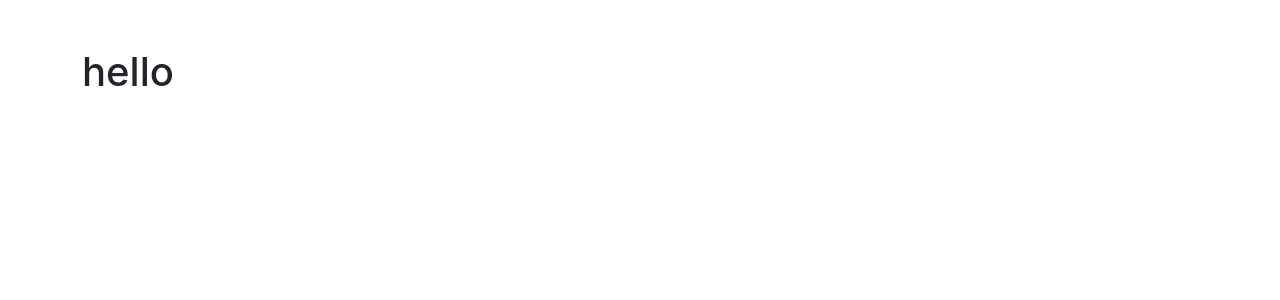
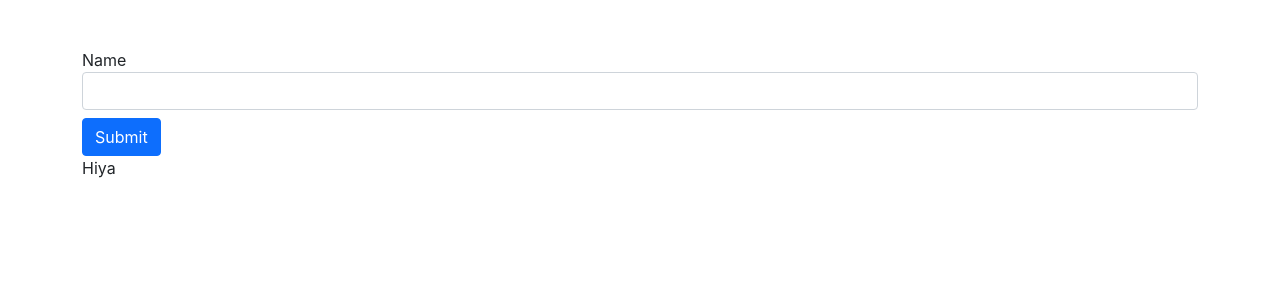
Before and after one commit to servegood/react-sandbox, a React (Create React App) app: page / in a window 1280 px wide. Shown: the top 300 px of the page. Built offline with nearby package versions, Linux system fonts and the light colour scheme.

Commit message:
UseRef Example 1 for DOM elements

```diff
--- a/src/components/UseRefExample1.jsx
+++ b/src/components/UseRefExample1.jsx
@@ -1,9 +1,37 @@
-import React from 'react'
+import React, { useRef } from 'react'
 
 function UseRefExample1() {
+  const inputRef = useRef()
+  const paraRef = useRef()
+
+  //when u set the reference value it does not re-render the component the way
+  //it happens with state values
+  //you can create a reference to any elements
+  const onSubmit = (e) => {
+    e.preventDefault()
+    //console.log(inputRef.current.value)
+    inputRef.current.value = 'Hello there'
+    inputRef.current.style.backgroundColor = 'red'
+    paraRef.current.innerText = 'Goodbye!'
+  }
+
   return (
     <div>
-      <h1>hello</h1>
+      <form onSubmit={onSubmit}>
+        <label htmlFor="name">Name</label>
+        <input
+          type="text"
+          ref={inputRef}
+          id="name"
+          className="form-control mb-2"
+        />
+        <button type="submit" className="btn btn-primary">
+          Submit
+        </button>
+        <p onClick={() => inputRef.current.focus()} ref={paraRef}>
+          Hiya
+        </p>
+      </form>
     </div>
   )
 }
```
Also changed, not shown: 1 other file (tests, documents, lock files or other folders).
